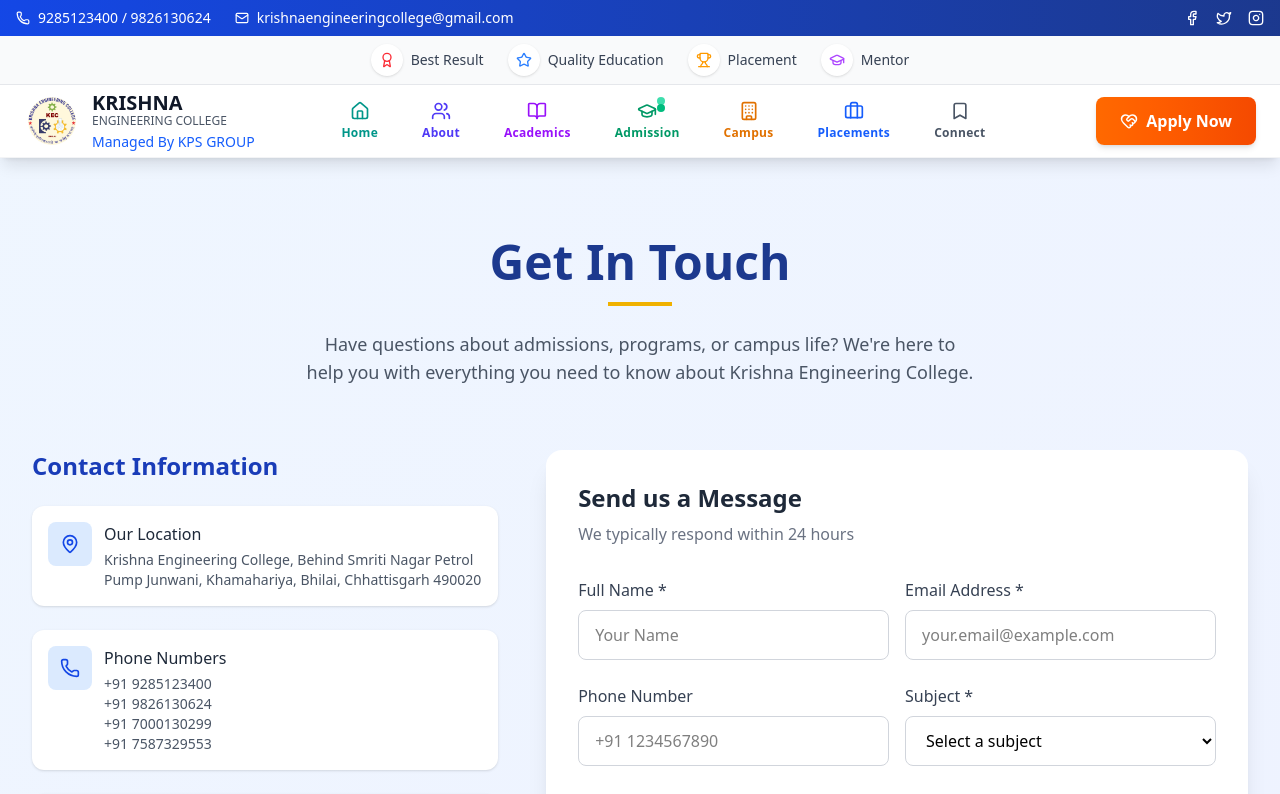
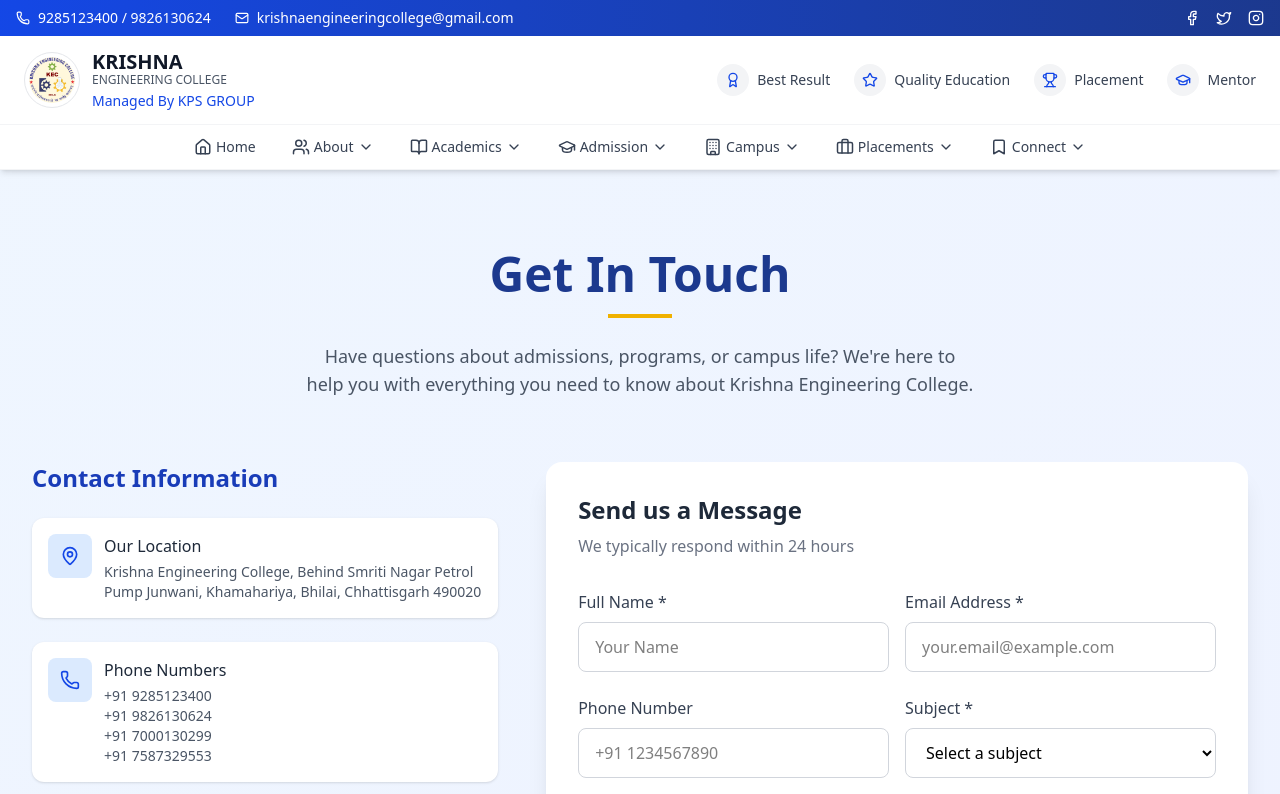
Before and after one commit to Shiv0717/college, a React (Vite) app: page /contact in a window 1280 px wide. Shown: the top 794 px of the page. Built offline with nearby package versions, Linux system fonts and the light colour scheme.

Commit message:
Update project files

```diff
--- a/src/components/CategoryMenu.jsx
+++ b/src/components/CategoryMenu.jsx
@@ -23,18 +23,16 @@
   Library,
   Mic,
   BarChart3,
-  HeartHandshake,
   Star,
-  Trophy,
-  ChevronRight
+  Trophy
 } from "lucide-react";
 
 // Affiliations data
 const affiliations = [
-  { Icon: Award, label: "Best Result", color: "text-red-500" },
-  { Icon: Star, label: "Quality Education", color: "text-blue-500" },
-  { Icon: Trophy, label: "Placement", color: "text-amber-500" },
-  { Icon: GraduationCap, label: "Mentor", color: "text-purple-500" },
+  { Icon: Award, label: "Best Result" },
+  { Icon: Star, label: "Quality Education" },
+  { Icon: Trophy, label: "Placement" },
+  { Icon: GraduationCap, label: "Mentor" },
 ];
 
 // Main categories with expanded details
@@ -43,20 +41,12 @@
     name: "Home",
     path: "/",
     icon: Home,
-    color: "text-teal-600",
-    bgColor: "bg-teal-500",
-    gradient: "from-teal-500 to-teal-600",
-    hoverGradient: "hover:from-teal-600 hover:to-teal-700",
     description: "Welcome to Krishna Engineering College"
   },
   {
     name: "About",
     path: "/about",
     icon: Users,
-    color: "text-indigo-600",
-    bgColor: "bg-indigo-500",
-    gradient: "from-indigo-500 to-indigo-600",
-    hoverGradient: "hover:from-indigo-600 hover:to-indigo-700",
     description: "Discover our history and leadership",
     submenu: [
       {
@@ -95,10 +85,6 @@
     name: "Academics",
     path: "/departments",
     icon: BookOpen,
-    color: "text-purple-600",
-    bgColor: "bg-purple-500",
-    gradient: "from-purple-500 to-purple-600",
-    hoverGradient: "hover:from-purple-600 hover:to-purple-700",
     description: "Programs and departments",
     submenu: [
       {
@@ -131,12 +117,7 @@
     name: "Admission",
     path: "/admission",
     icon: GraduationCap,
-    color: "text-emerald-600",
-    bgColor: "bg-emerald-500",
-    gradient: "from-emerald-500 to-emerald-600",
-    hoverGradient: "hover:from-emerald-600 hover:to-emerald-700",
     description: "Join our institution",
-    highlight: true,
     submenu: [
       {
         name: "Process",
@@ -155,13 +136,6 @@
         path: "/admission#scholarships",
         icon: Award,
         description: "Financial assistance"
-      },
-      {
-        name: "Apply Now",
-        path: "/apply",
-        icon: HeartHandshake,
-        description: "Start your application",
-        highlight: true
       }
     ]
   },
@@ -169,10 +143,6 @@
     name: "Campus",
     path: "/facilities",
     icon: Building,
-    color: "text-amber-600",
-    bgColor: "bg-amber-500",
-    gradient: "from-amber-500 to-amber-600",
-    hoverGradient: "hover:from-amber-600 hover:to-amber-700",
     description: "Our facilities and infrastructure",
     submenu: [
       {
@@ -199,10 +169,6 @@
     name: "Placements",
     path: "/placements",
     icon: Briefcase,
-    color: "text-blue-600",
-    bgColor: "bg-blue-500",
-    gradient: "from-blue-500 to-blue-600",
-    hoverGradient: "hover:from-blue-600 hover:to-blue-700",
     description: "Career opportunities",
     submenu: [
       {
@@ -229,10 +195,6 @@
     name: "Connect",
     path: "#",
     icon: Bookmark,
-    color: "text-gray-600",
-    bgColor: "bg-gray-500",
-    gradient: "from-gray-500 to-gray-600",
-    hoverGradient: "hover:from-gray-600 hover:to-gray-700",
     description: "More ways to engage",
     submenu: [
       {
@@ -346,45 +308,65 @@
   };
 
   return (
-    <div className="bg-white shadow-lg border-b border-gray-100 sticky top-0 z-50">
-      {/* Affiliations Bar - Desktop */}
-      <div className="hidden lg:block bg-gray-50 border-b border-gray-200">
+    <div className="bg-white shadow-md border-b border-gray-100 sticky top-0 z-50">
+      {/* Top Bar with Logo and Affiliations */}
       <div className="max-w-7xl mx-auto px-4 sm:px-6">
-          <div className="flex items-center justify-center py-2">
-            <div className="flex items-center space-x-6">
+        <div className="flex items-center justify-between py-3">
+          {/* Logo */}
+          <div className="flex-shrink-0">
+            <div className="flex items-center">
+              <img
+                src="/images/2025-08-27 19.10.46.jpg"
+                className="w-14 h-14 rounded-full p-1 object-cover border border-gray-200"
+                alt="Krishna Engineering College Logo"
+              />
+              <div className="ml-3">
+                <h1 className="text-lg md:text-xl font-bold text-gray-900">KRISHNA</h1>
+                <p className="text-xs text-gray-600 -mt-1">ENGINEERING COLLEGE</p>
+                <span className="text-xs text-blue-700 font-medium md:text-sm">Managed By KPS GROUP</span>
+              </div>
+            </div>
+          </div>
+
+          {/* Affiliations - Right Side */}
+          <div className="hidden md:flex items-center space-x-4 lg:space-x-6">
             {affiliations.map((affiliation, index) => {
               const IconComponent = affiliation.Icon;
               return (
                 <div key={index} className="flex items-center group">
-                    <div className={`p-2 rounded-full bg-white shadow-sm group-hover:shadow-md transition-shadow ${affiliation.color}`}>
+                  <div className="p-2 rounded-full bg-gray-100 group-hover:bg-blue-50 transition-colors text-blue-700">
                     <IconComponent size={16} />
                   </div>
-                    <span className="ml-2 text-sm font-medium text-gray-700">{affiliation.label}</span>
+                  <span className="ml-2 text-sm font-medium text-gray-700 hidden lg:inline">
+                    {affiliation.label}
+                  </span>
                 </div>
               );
             })}
           </div>
+
+          {/* Mobile menu button */}
+          <div className="md:hidden">
+            <button
+              onClick={() => setMobileMenuOpen(!mobileMenuOpen)}
+              className="inline-flex items-center justify-center p-2 rounded-md text-gray-700 hover:bg-gray-100 transition-colors"
+              aria-label="Toggle menu"
+            >
+              {mobileMenuOpen ? (
+                <X className="h-6 w-6" />
+              ) : (
+                <Menu className="h-6 w-6" />
+              )}
+            </button>
           </div>
         </div>
       </div>
 
+      {/* Desktop Navigation Menu with Mega Menu */}
+      <div className="hidden md:block border-t border-gray-100 bg-white">
         <div className="max-w-7xl mx-auto px-4 sm:px-6">
-        <div className="flex items-center justify-between py-1">
-          {/* Logo */}
-          <div className="flex-shrink-0">
-            <div className="flex items-center">
-              <img src="/images/2025-08-27 19.10.46.jpg" className="w-14 h-14 rounded-full p-1 object-cover"></img>
-              <div className=" sm:block ml-3">
-                <h1 className="text-lg md:text-xl font-bold text-gray-900">KRISHNA</h1>
-                <p className="text-xs text-gray-600 -mt-1">ENGINEERING COLLEGE</p>
-                <span className="text-xs text-blue-600 font-medium md:text-sm">Managed By KPS GROUP</span>
-              </div>
-            </div>
-          </div>
-
-          {/* Desktop Menu Items - Centered */}
-          <div className="hidden lg:flex items-center justify-center flex-1 mx-4">
-            <div className="flex space-x-1 justify-center">
+          <div className="flex justify-center">
+            <div className="flex space-x-1">
               {mainCategories.map((category) => {
                 const IconComponent = category.icon;
 
@@ -400,38 +382,29 @@
                   >
                     <Link
                       to={category.path}
-                      className={`flex flex-col items-center px-4 py-3 text-sm font-medium rounded-lg mx-1 transition-all duration-300 ${category.hoverGradient} group-hover:text-white ${category.color}`}
+                      className="flex items-center px-4 py-3 text-sm font-medium text-gray-700 hover:text-blue-700 transition-colors group-hover:bg-blue-50 rounded-t-lg"
                     >
-                      <div className="relative">
-                        <IconComponent size={20} className="mb-1 transition-transform duration-300 group-hover:scale-110" />
-                        {category.highlight && (
-                          <span className="absolute -top-1 -right-2 h-2 w-2">
-                            <span className="animate-ping absolute inline-flex h-full w-full rounded-full bg-emerald-400 opacity-75"></span>
-                            <span className="relative inline-flex rounded-full h-2 w-2 bg-emerald-500"></span>
-                          </span>
+                      <IconComponent size={18} className="mr-1" />
+                      {category.name}
+                      {category.submenu && (
+                        <ChevronDown size={16} className="ml-1 transition-transform group-hover:rotate-180" />
                       )}
-                      </div>
-                      <span className="text-xs font-semibold tracking-wide">{category.name}</span>
-
-                      {/* Animated background */}
-                      <div className={`absolute inset-0 bg-gradient-to-r ${category.gradient} rounded-lg opacity-0 group-hover:opacity-100 transition-opacity duration-300 -z-10`}></div>
                     </Link>
 
-                    {/* Mega Dropdown Submenu - Centered */}
+                    {/* Mega Menu Dropdown */}
                     {category.submenu && activeMenu === category.name && (
   <motion.div
-    className="absolute left-1/2 transform -translate-x-1/2 mt-1 w-[600px] rounded-xl shadow-2xl bg-white ring-1 ring-gray-200 z-50 overflow-hidden"
-    onMouseEnter={() => setActiveMenu(category.name)}
-    onMouseLeave={() => setActiveMenu(null)}
-    initial={{ opacity: 0, y: -20, scale: 0.95 }}
-    animate={{ opacity: 1, y: 0, scale: 1 }}
-    exit={{ opacity: 0, y: -20, scale: 0.95 }}
-    transition={{ duration: 0.3, ease: "easeInOut" }}
+    className="absolute top-full left-1/2 transform -translate-x-1/2 min-w-[600px] max-w-[90vw] rounded-b-lg shadow-xl bg-white border border-gray-200 z-50 overflow-hidden"
+    initial={{ opacity: 0, y: -10 }}
+    animate={{ opacity: 1, y: 0 }}
+    exit={{ opacity: 0, y: -10 }}
+    transition={{ duration: 0.2 }}
   >
-    {/* Header */}
-    <div className={`py-4 px-6 bg-gradient-to-r ${category.gradient} text-white`}>
+
+                        {/* Mega Menu Header */}
+                        <div className="bg-blue-800 text-white py-4 px-6">
                           <div className="flex items-center">
-        <IconComponent size={24} className="mr-3 " />
+                            <IconComponent size={24} className="mr-3" />
                             <div>
                               <h3 className="text-xl font-bold">{category.name}</h3>
                               <p className="text-sm opacity-90">{category.description}</p>
@@ -439,97 +412,47 @@
                           </div>
                         </div>
 
-    {/* Menu Items with staggered animation */}
-    <motion.div
-      className="p-6 grid grid-cols-2 gap-4"
-      initial="hidden"
-      animate="visible"
-      exit="hidden"
-      variants={{
-        hidden: {},
-        visible: {
-          transition: {
-            staggerChildren: 0.05,
-          },
-        },
-      }}
-    >
+                        {/* Mega Menu Content */}
+                        <div className="p-6 grid grid-cols-2 gap-4">
                           {category.submenu.map((item) => {
                             const ItemIcon = item.icon;
                             return (
                               <motion.div
                                 key={item.name}
-            variants={{
-              hidden: { opacity: 0, y: 10 },
-              visible: { opacity: 1, y: 0 },
-            }}
+                                initial={{ opacity: 0, y: 10 }}
+                                animate={{ opacity: 1, y: 0 }}
+                                transition={{ delay: 0.1 }}
                               >
                                 <Link
                                   to={item.path}
-              className={`flex items-start p-4 rounded-lg transition-all duration-200 ${
+                                  className={`flex items-start p-3 rounded-lg transition-all duration-200 ${
                                     hoveredItem === item.name
-                  ? "bg-gray-50 transform scale-[1.02] shadow-md"
-                  : "hover:bg-gray-50"
+                                      ? "bg-blue-50 transform scale-[1.02] shadow-md"
+                                      : "hover:bg-blue-50"
                                   }`}
                                   onClick={closeAllMenus}
                                   onMouseEnter={() => setHoveredItem(item.name)}
                                   onMouseLeave={() => setHoveredItem(null)}
                                 >
-              <div
-                className={`flex-shrink-0 h-10 w-10 rounded-lg ${category.bgColor} bg-opacity-10 flex items-center justify-center mr-4`}
-              >
-                <ItemIcon size={18} className="text-white" />
+                                  <div className="flex-shrink-0 h-10 w-10 rounded-lg bg-blue-100 flex items-center justify-center mr-3">
+                                    <ItemIcon size={18} className="text-blue-700" />
                                   </div>
                                   <div>
-                <div className="flex items-center">
                                     <h4 className="font-semibold text-gray-900">{item.name}</h4>
-                  {item.highlight && (
-                    <span className="ml-2 bg-emerald-500 text-white text-xs px-2 py-1 rounded-full">
-                      Featured
-                    </span>
-                  )}
-                </div>
                                     <p className="text-sm text-gray-600 mt-1">{item.description}</p>
                                   </div>
                                 </Link>
                               </motion.div>
                             );
                           })}
-    </motion.div>
+                        </div>
                       </motion.div>
                     )}
-
                   </div>
                 );
               })}
             </div>
           </div>
-
-          {/* CTA Button - Desktop */}
-          <div className="hidden lg:block ml-6">
-            <Link
-              to="/apply"
-              className="bg-gradient-to-r from-orange-500 to-orange-600 hover:from-orange-600 hover:to-orange-700 text-white font-semibold px-4 py-2 md:px-6 md:py-3 rounded-lg shadow-md hover:shadow-lg transition-all duration-300 flex items-center"
-              onClick={closeAllMenus}
-            >
-              <HeartHandshake size={18} className="mr-2" />
-              <span className="hidden sm:inline">Apply Now</span>
-            </Link>
-          </div>
-
-          {/* Mobile menu button */}
-          <div className="lg:hidden">
-            <button
-              onClick={() => setMobileMenuOpen(!mobileMenuOpen)}
-              className="inline-flex items-center justify-center p-2 rounded-md text-gray-700 hover:bg-gray-100 transition-colors"
-              aria-label="Toggle menu"
-            >
-              {mobileMenuOpen ? (
-                <X className="h-6 w-6" />
-              ) : (
-                <Menu className="h-6 w-6" />
-              )}
-            </button>
         </div>
       </div>
 
@@ -537,7 +460,7 @@
       <AnimatePresence>
         {mobileMenuOpen && (
           <motion.div
-              className="lg:hidden bg-white border-t border-gray-200"
+            className="md:hidden bg-white border-t border-gray-200"
             initial="closed"
             animate="open"
             exit="closed"
@@ -545,19 +468,19 @@
           >
             {/* Mobile Affiliations */}
             <div className="px-4 py-3 border-b border-gray-200 bg-gray-50">
-                <h3 className="text-sm font-semibold text-gray-700 mb-2 text-center">RECOGNITIONS & AWARDS</h3>
+              <h3 className="text-sm font-semibold text-gray-700 mb-2">RECOGNITIONS & AWARDS</h3>
               <div className="grid grid-cols-2 gap-2">
                 {affiliations.map((affiliation, index) => {
                   const IconComponent = affiliation.Icon;
                   return (
                     <motion.div
                       key={index}
-                        className="flex items-center justify-center p-2 bg-white rounded-lg border border-gray-200"
+                      className="flex items-center p-2 bg-white rounded-lg border border-gray-200"
                       initial={{ opacity: 0, y: 10 }}
                       animate={{ opacity: 1, y: 0 }}
                       transition={{ delay: index * 0.1 }}
                     >
-                        <IconComponent size={16} className={`mr-2 ${affiliation.color}`} />
+                      <IconComponent size={16} className="mr-2 text-blue-700" />
                       <span className="text-xs text-gray-700">{affiliation.label}</span>
                     </motion.div>
                   );
@@ -565,7 +488,7 @@
               </div>
             </div>
 
-              <div className="py-4 space-y-1">
+            <div className="py-2 space-y-1">
               {mainCategories.map((category) => {
                 const IconComponent = category.icon;
                 const hasSubmenu = category.submenu && category.submenu.length > 0;
@@ -573,19 +496,16 @@
                 return (
                   <div key={category.name} className="border-b border-gray-100 last:border-b-0">
                     <div
-                        className={`flex items-center justify-between px-4 py-3 rounded-lg ${hasSubmenu ? 'cursor-pointer' : ''}`}
+                      className={`flex items-center justify-between px-4 py-3 ${hasSubmenu ? 'cursor-pointer' : ''}`}
                       onClick={() => hasSubmenu && setMobileSubmenu(mobileSubmenu === category.name ? null : category.name)}
                     >
                       <Link
                         to={category.path}
-                          className={`flex items-center font-medium ${category.color}`}
+                        className="flex items-center font-medium text-gray-700"
                         onClick={!hasSubmenu ? closeAllMenus : undefined}
                       >
-                          <IconComponent size={20} className="mr-3" />
+                        <IconComponent size={20} className="mr-3 text-blue-700" />
                         {category.name}
-                          {category.highlight && (
-                            <span className="ml-2 bg-emerald-500 text-white text-xs px-2 py-0.5 rounded-full">New</span>
-                          )}
                       </Link>
 
                       {hasSubmenu && (
@@ -621,14 +541,11 @@
                                 >
                                   <Link
                                     to={item.path}
-                                      className="flex items-center py-2 text-sm text-gray-700 hover:text-gray-900 transition-colors"
+                                    className="flex items-center py-2 text-sm text-gray-700 hover:text-blue-700 transition-colors"
                                     onClick={closeAllMenus}
                                   >
                                     <ItemIcon size={16} className="mr-3 text-gray-500" />
                                     {item.name}
-                                      {item.highlight && (
-                                        <span className="ml-2 bg-emerald-500 text-white text-xs px-2 py-0.5 rounded-full">Featured</span>
-                                      )}
                                   </Link>
                                 </motion.div>
                               );
@@ -640,24 +557,11 @@
                   </div>
                 );
               })}
-
-                {/* Mobile CTA Button */}
-                <div className="px-4 py-3 mt-4">
-                  <Link
-                    to="/apply"
-                    className=" w-full bg-gradient-to-r from-orange-500 to-orange-600 hover:from-orange-600 hover:to-orange-700 text-white font-semibold text-center px-4 py-3 rounded-lg shadow-md transition-all duration-300 flex items-center justify-center"
-                    onClick={closeAllMenus}
-                  >
-                    <HeartHandshake size={18} className="mr-2" />
-                    Apply Now
-                  </Link>
-                </div>
             </div>
           </motion.div>
         )}
       </AnimatePresence>
     </div>
-    </div>
   );
 };
 
--- a/src/layouts/Layout.jsx
+++ b/src/layouts/Layout.jsx
@@ -38,10 +38,7 @@
       <ScrollToTop />
       <Topbar />
 
-      {/* Navbar */}
-      <header>
 
-      </header>
 
       <CategoryMenu />
 
```
Also changed, not shown: src/components/CoursesOffered.jsx (+10 -10 lines), src/components/Leadership.jsx (+10 -10 lines), src/components/NoticeBoard.jsx (+11 -11 lines). Lines whose indentation alone changed are shown as unchanged.
